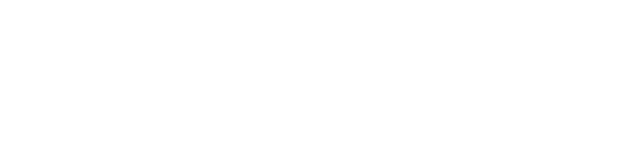
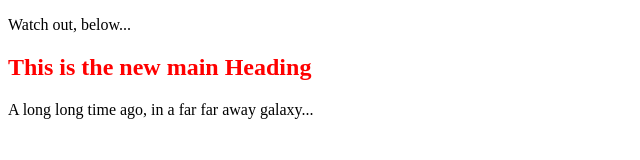
Before and after one commit to ozobianwadibia/JavaScript-Practice, a plain HTML site: page 08_06/index.html in a window 1280 px wide. Shown: the whole page, without its empty margins (0-640 px from the left). Drawn offline with Linux system fonts and the light colour scheme.

Commit message:
Completed problem 08_06

```diff
--- a/08_06/index.html
+++ b/08_06/index.html
@@ -1,12 +1,17 @@
 <!DOCTYPE html>
 <html lang="en">
-  <head>
+
+<head>
     <meta charset="UTF-8" />
     <meta name="viewport" content="width=device-width, initial-scale=1.0" />
     <title>Practice: Building functions</title>
     <script src="script.js" defer></script>
-  </head>
-  <body>
-    <main></main>
-  </body>
+</head>
+
+<body>
+    <main>
+        <p>Watch out, below...</p>
+    </main>
+</body>
+
 </html>
--- a/08_06/script.js
+++ b/08_06/script.js
@@ -5,3 +5,29 @@
  * - Main function creates article element with data from object
  * - Helper function creates.
  */
+const articleObject = {
+  mainHeading: "New article heading",
+  subHeading: "A long long time ago, in a far far away galaxy...",
+};
+
+const articleContent = `<header>
+<h1>${articleObject.mainHeading}</h1>
+<p>${articleObject.subHeading}</p>
+</header>`;
+
+function makeArticle() {
+  const article = document.createElement("article");
+  const main = document.querySelector("main");
+  article.innerHTML = articleContent;
+  main.appendChild(article);
+}
+
+const changeHeading = function () {
+  const heading = document.querySelector("h1");
+  heading.innerText = "This is the new main Heading";
+  heading.style.color = "red";
+};
+
+makeArticle();
+
+setTimeout(changeHeading, 5000);
```
